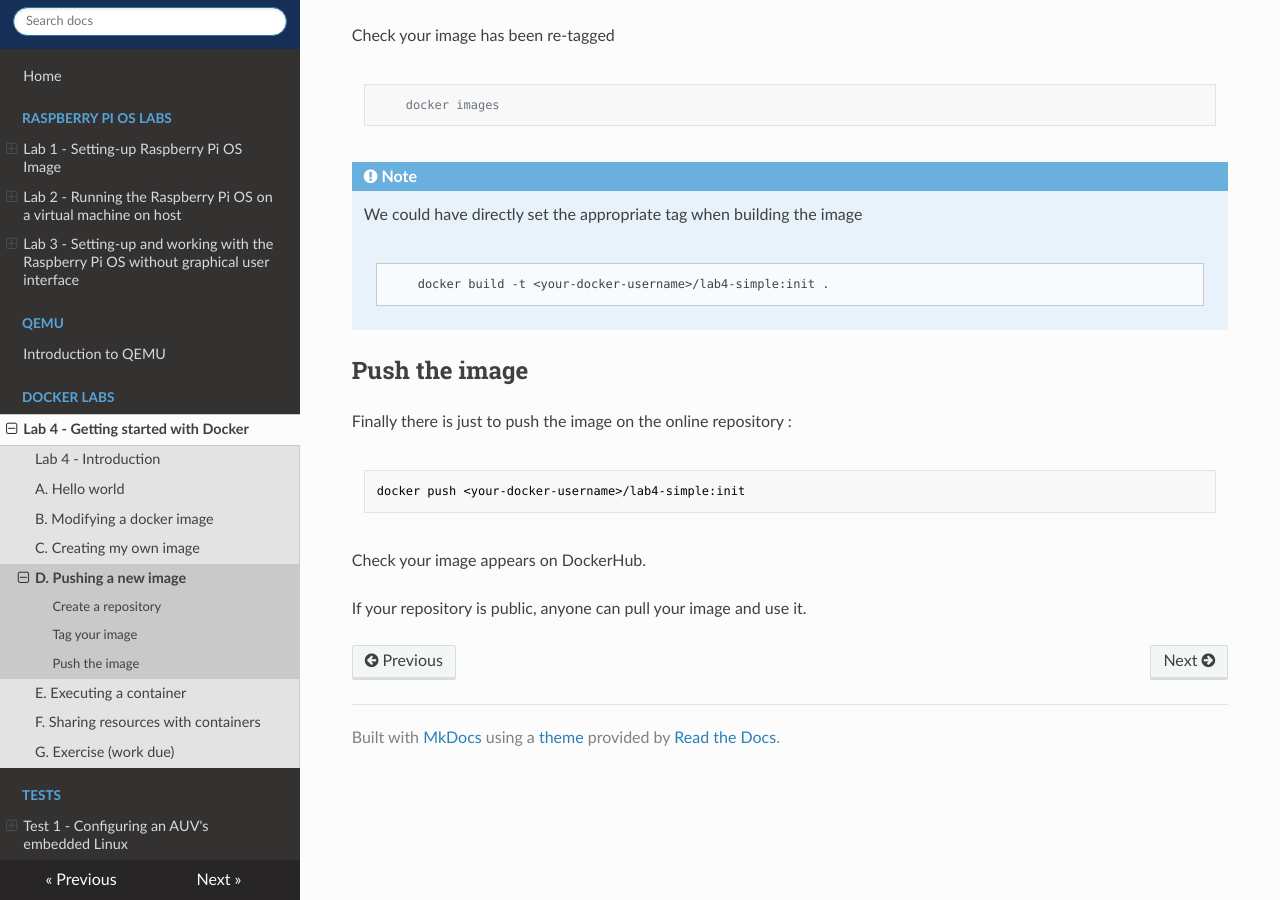
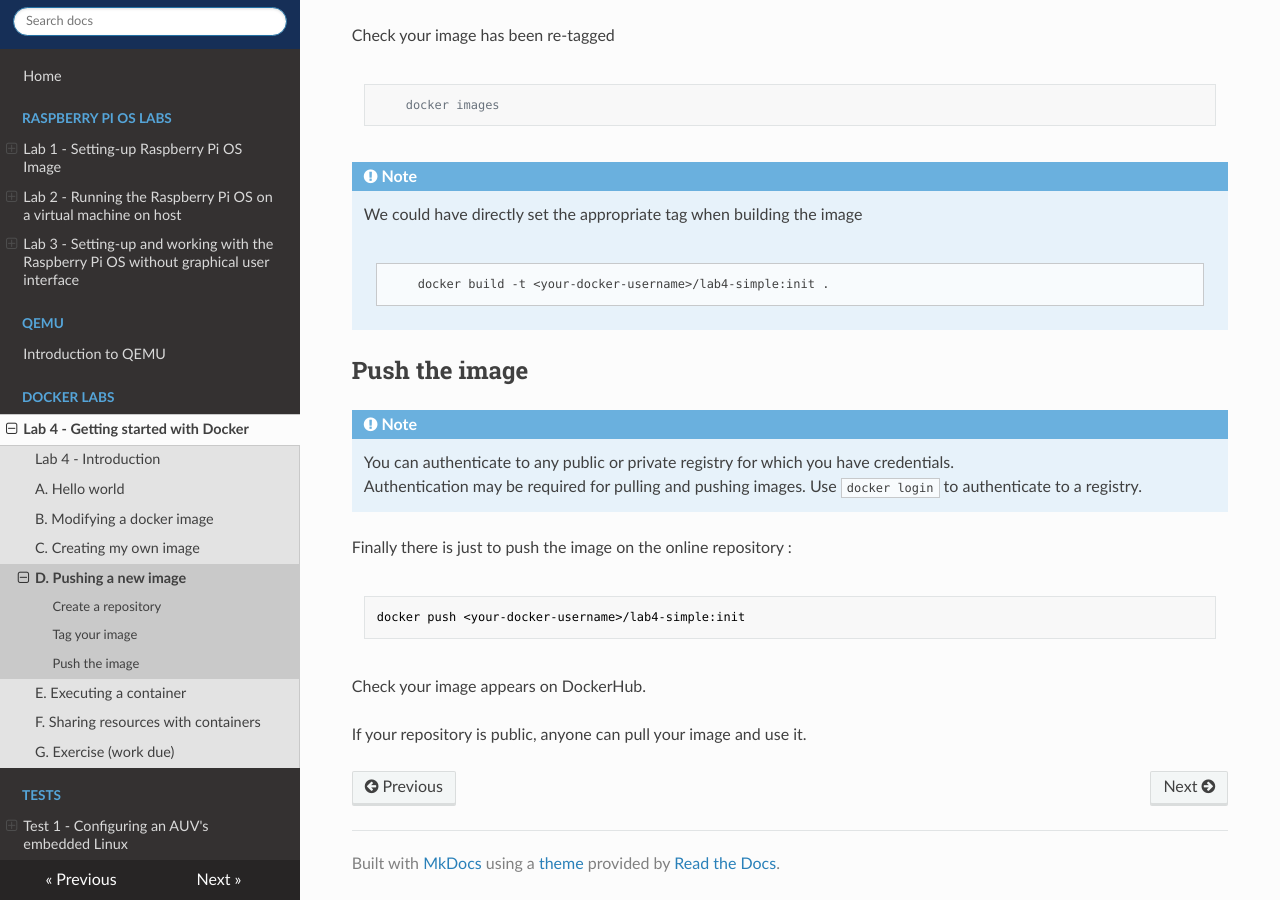
Before and after one commit to tlefloch/emb-sys, an MkDocs documentation site: the page built from docs/docker/lab4/pushing.md, in a window 1280 px wide and 900 px high, scrolled down 905 px. Built offline with MkDocs 1.6.1, drawn with Linux system fonts in a browser that asks for light colours; nearby versions of some CDN libraries.

Commit message:
give a tip

````diff
--- a/docs/docker/lab4/pushing.md
+++ b/docs/docker/lab4/pushing.md
@@ -44,6 +44,11 @@ Check your image has been re-tagged
 
 ## Push the image
 
+!!! Note
+    You can authenticate to any public or private registry for which you have credentials.
+    Authentication may be required for pulling and pushing images.
+    Use `docker login` to authenticate to a registry.
+
 Finally there is just to push the image on the online repository :
 
 ```bash
````
